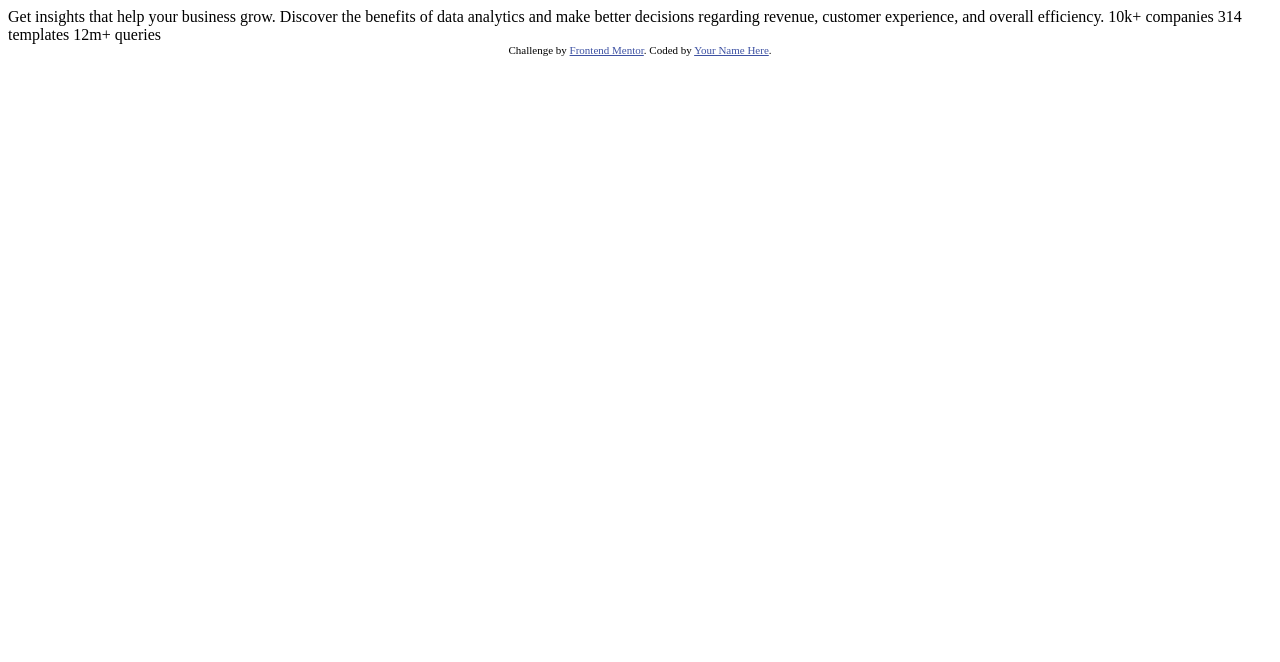
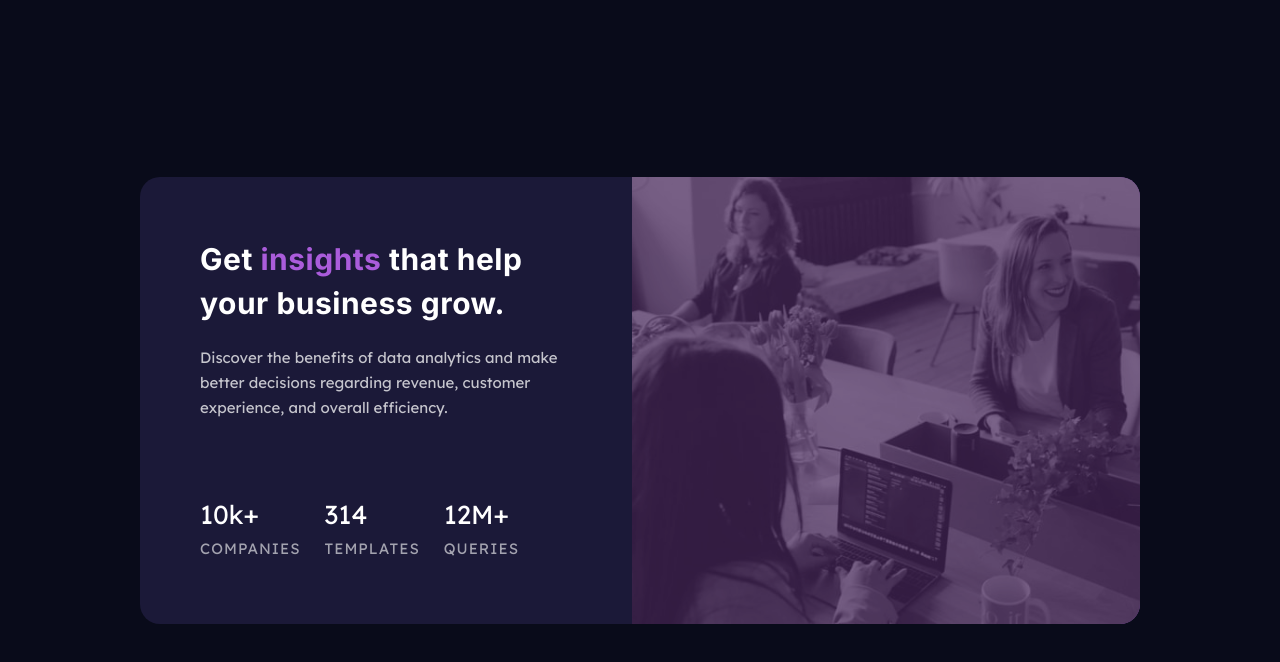
Before and after one commit to Lucas171/StatsPreview, a plain HTML site: page index.html in a window 1280 px wide. Drawn offline with Linux system fonts and the light colour scheme.

Commit message:
update styles.css

```diff
--- /dev/null
+++ b/css/style.css
@@ -0,0 +1,161 @@
+/* Mobile: 375px
+Desktop: 1440px
+
+
+Colors
+Primary
+Very dark blue (main background): hsl(233, 47%, 7%)
+Dark desaturated blue (card background): hsl(244, 38%, 16%)
+Soft violet (accent): hsl(277, 64%, 61%)
+Neutral
+White (main heading, stats): hsl(0, 0%, 100%)
+Slightly transparent white (main paragraph): hsla(0, 0%, 100%, 0.75)
+Slightly transparent white (stat headings): hsla(0, 0%, 100%, 0.6)
+
+
+font-family: 'Inter', sans-serif;
+font-family: 'Lexend Deca', sans-serif;
+
+Family: Inter
+
+Weights: 400, 700
+
+Family: Lexend Deca
+
+Weights: 400
+*/
+
+* {
+  padding: 0;
+  margin: 0;
+  box-sizing: border-box;
+}
+
+html {
+  font-size: 10px;
+}
+
+body {
+  font-size: 1.5rem;
+  background-color: hsl(233, 47%, 7%);
+}
+
+main {
+  padding: 2.4rem;
+}
+
+.card {
+  border-radius: 20px;
+  overflow: hidden;
+
+  width: 37rem;
+  /* min-width: 37rem; */
+  /* max-width: 100rem; */
+  margin: auto;
+  min-height: auto;
+  display: grid;
+  grid-template-rows: 30rem repeat(1, 1fr);
+}
+.img-overlay {
+  background-color: hsl(277, 64%, 61%);
+}
+
+.card img {
+  object-fit: cover;
+  width: 100%;
+  height: 100%;
+  grid-row: 1/2;
+  opacity: 0.7;
+  filter: brightness(40%);
+}
+
+.card-details {
+  display: flex;
+  flex-direction: column;
+  align-items: center;
+  text-align: center;
+  /* justify-content: center; */
+  grid-row: 2/-1;
+  padding-top: 2.4rem;
+  gap: 2rem;
+  padding: 2.6rem 4rem;
+  background-color: hsl(244, 38%, 16%);
+}
+
+.card-details-header {
+  font-size: 3rem;
+  font-family: "Inter", sans-serif;
+  letter-spacing: 0.05rem;
+
+  color: white;
+}
+.card-details-header-accent {
+  color: hsl(277, 64%, 61%);
+}
+
+.card-details-text,
+.card-details-stats {
+  font-family: "Lexend Deca", sans-serif;
+}
+
+.card-details-text {
+  color: hsla(0, 0%, 100%, 0.75);
+  line-height: 2.5rem;
+}
+
+.card-details-stats {
+  color: hsla(0, 0%, 100%, 0.6);
+  text-transform: uppercase;
+  display: flex;
+  flex-direction: column;
+  gap: 2.4rem;
+}
+
+.card-details-stats div {
+  line-height: 3rem;
+}
+
+.card-details-stats .stat {
+  color: white;
+  font-size: 2.6rem;
+}
+
+.lower-k {
+  text-transform: none;
+}
+.card-details-stats p:nth-child(2) {
+  letter-spacing: 1px;
+}
+
+@media (min-width: 69em) {
+  .card {
+    width: 100rem;
+    display: flex;
+    flex-direction: row-reverse;
+  }
+
+  main {
+    display: flex;
+    justify-content: center;
+    align-items: center;
+    text-align: center;
+    min-height: 100vh;
+  }
+  .card-details {
+    text-align: left;
+    align-items: flex-start;
+    width: 60rem;
+    padding: 6rem;
+  }
+
+  .card-details-header {
+    line-height: 4.4rem;
+  }
+
+  .card-details-text {
+    padding-bottom: 6rem;
+  }
+  .card-details-stats {
+    flex-direction: row;
+  }
+}
--- a/index.html
+++ b/index.html
@@ -1,33 +1,63 @@
 <!DOCTYPE html>
 <html lang="en">
-<head>
-  <meta charset="UTF-8">
-  <meta name="viewport" content="width=device-width, initial-scale=1.0"> <!-- displays site properly based on user's device -->
+  <head>
+    <meta charset="UTF-8" />
+    <meta name="viewport" content="width=device-width, initial-scale=1.0" />
+    <!-- displays site properly based on user's device -->
 
-  <link rel="icon" type="image/png" sizes="32x32" href="./images/favicon-32x32.png">
+    <link
+      rel="icon"
+      type="image/png"
+      sizes="32x32"
+      href="./images/favicon-32x32.png"
+    />
+    <link rel="preconnect" href="https://fonts.googleapis.com" />
+    <link rel="preconnect" href="https://fonts.gstatic.com" crossorigin />
+    <link
+      href="https://fonts.googleapis.com/css2?family=Inter:wght@400;700&family=Lexend+Deca&display=swap"
+      rel="stylesheet"
+    />
+    <link rel="stylesheet" href="css/style.css" />
+    <title>Frontend Mentor | Stats preview card component</title>
+  </head>
+  <body>
+    <main>
+      <section class="card">
+        <div class="img-overlay">
+          <img src="/images/image-header-mobile.jpg" alt="" class="card-img" />
+        </div>
+        <div class="card-details">
+          <h1 class="card-details-header">
+            Get <span class="card-details-header-accent">insights</span> that
+            help your business grow.
+          </h1>
+          <p class="card-details-text">
+            Discover the benefits of data analytics and make better decisions
+            regarding revenue, customer experience, and overall efficiency.
+          </p>
+          <div class="card-details-stats">
+            <div>
+              <span class="stat lower-k">10k+</span>
+              <p>companies</p>
+            </div>
+            <div>
+              <span class="stat">314</span>
+              <p>templates</p>
+            </div>
+            <div>
+              <span class="stat">12m+</span>
+              <p>queries</p>
+            </div>
+          </div>
+        </div>
+      </section>
+    </main>
 
-  <title>Frontend Mentor | Stats preview card component</title>
-
-  <!-- Feel free to remove these styles or customise in your own stylesheet 👍 -->
-  <style>
-    .attribution { font-size: 11px; text-align: center; }
-    .attribution a { color: hsl(228, 45%, 44%); }
-  </style>
-</head>
-<body>
-
-  Get insights that help your business grow.
-
-  Discover the benefits of data analytics and make better decisions regarding revenue, customer
-  experience, and overall efficiency.
-
-  10k+ companies
-  314 templates
-  12m+ queries
-
-  <div class="attribution">
-    Challenge by <a href="https://www.frontendmentor.io?ref=challenge" target="_blank">Frontend Mentor</a>.
-    Coded by <a href="#">Your Name Here</a>.
-  </div>
-</body>
+    <!-- <div class="attribution">
+      Challenge by
+      <a href="https://www.frontendmentor.io?ref=challenge" target="_blank"
+        >Frontend Mentor</a
+      >. Coded by <a href="#">Lucas Miller</a>.
+    </div> -->
+  </body>
 </html>
```
